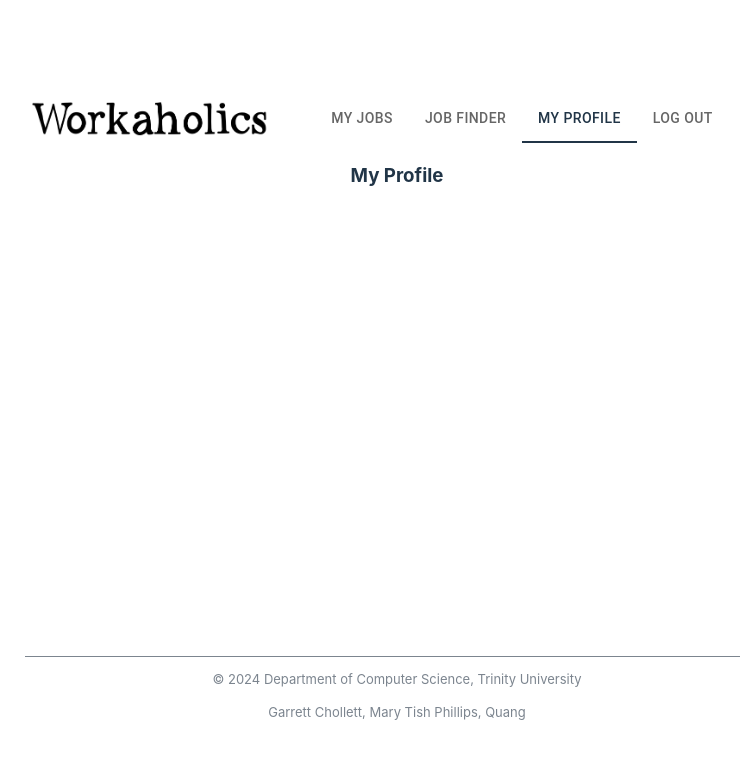
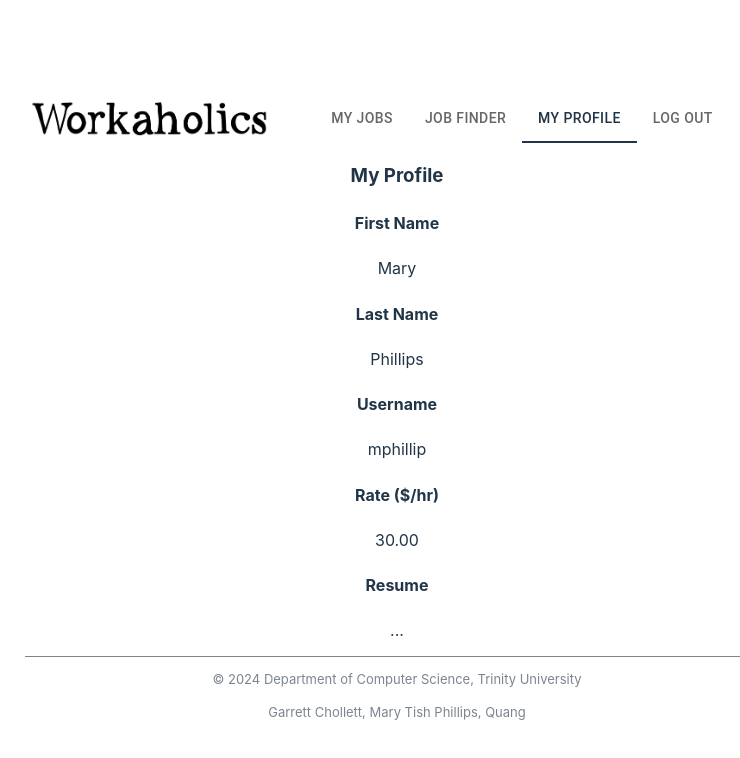
Before and after one commit to Gchollett/Database_Project, a React (Vite) app in the folder db-project/: page /cprofile in a window 1280 px wide. Shown: the top 758 px of the page, without its empty margins (243-983 px from the left). Built offline with nearby package versions, Linux system fonts and the light colour scheme.

Commit message:
Contractor Profile

```diff
--- a/db-project/src/containers/ContProfile.jsx
+++ b/db-project/src/containers/ContProfile.jsx
@@ -2,7 +2,20 @@ import React from 'react'
 
 const ContProfile = () => {
   return (
+    <>
         <h3>My Profile</h3>
+        <h4>First Name</h4>
+        <p>Mary</p>
+        <h4>Last Name</h4>
+        <p>Phillips</p>
+        <h4>Username</h4>
+        <p>mphillip</p>
+        <h4>Rate ($/hr)</h4>
+        <p>30.00</p>
+        <h4>Resume</h4>
+        <p>...</p>
+        <br></br><br></br>
+    </>
   );
 }
 
```
